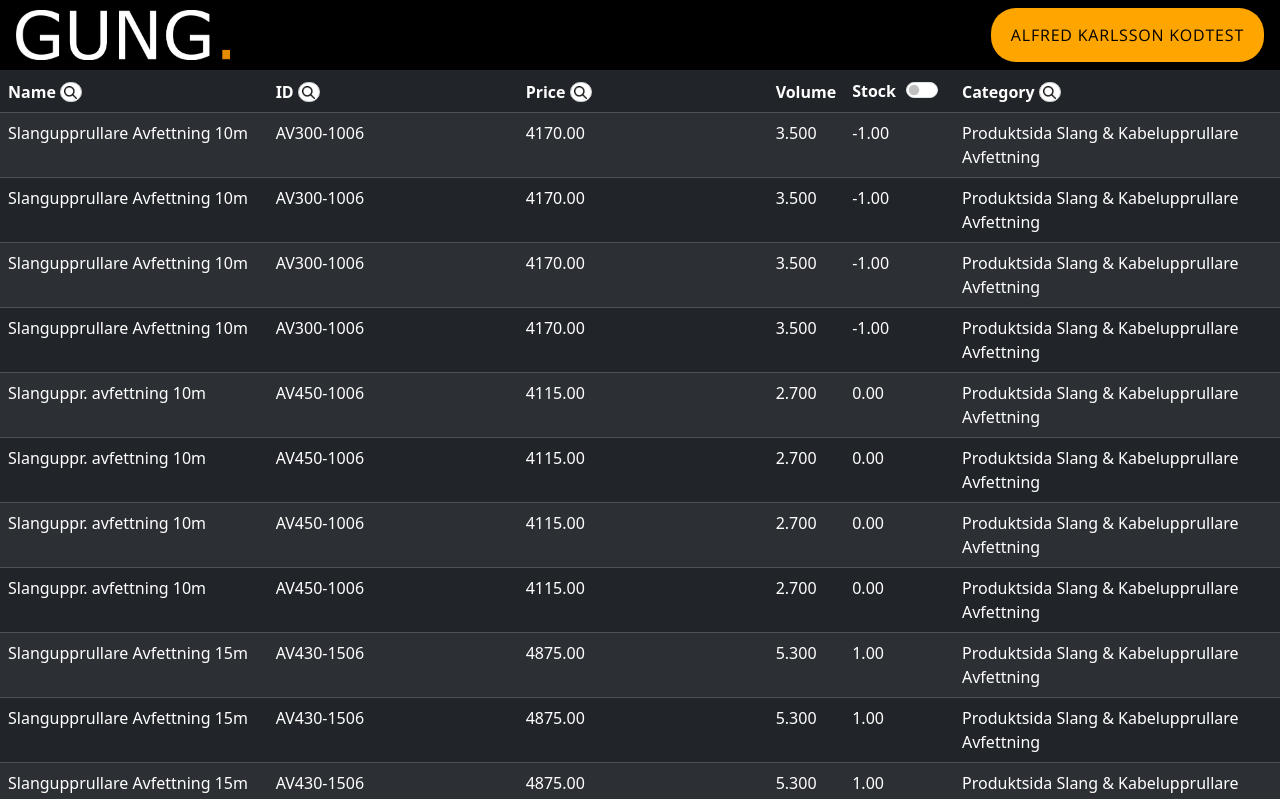
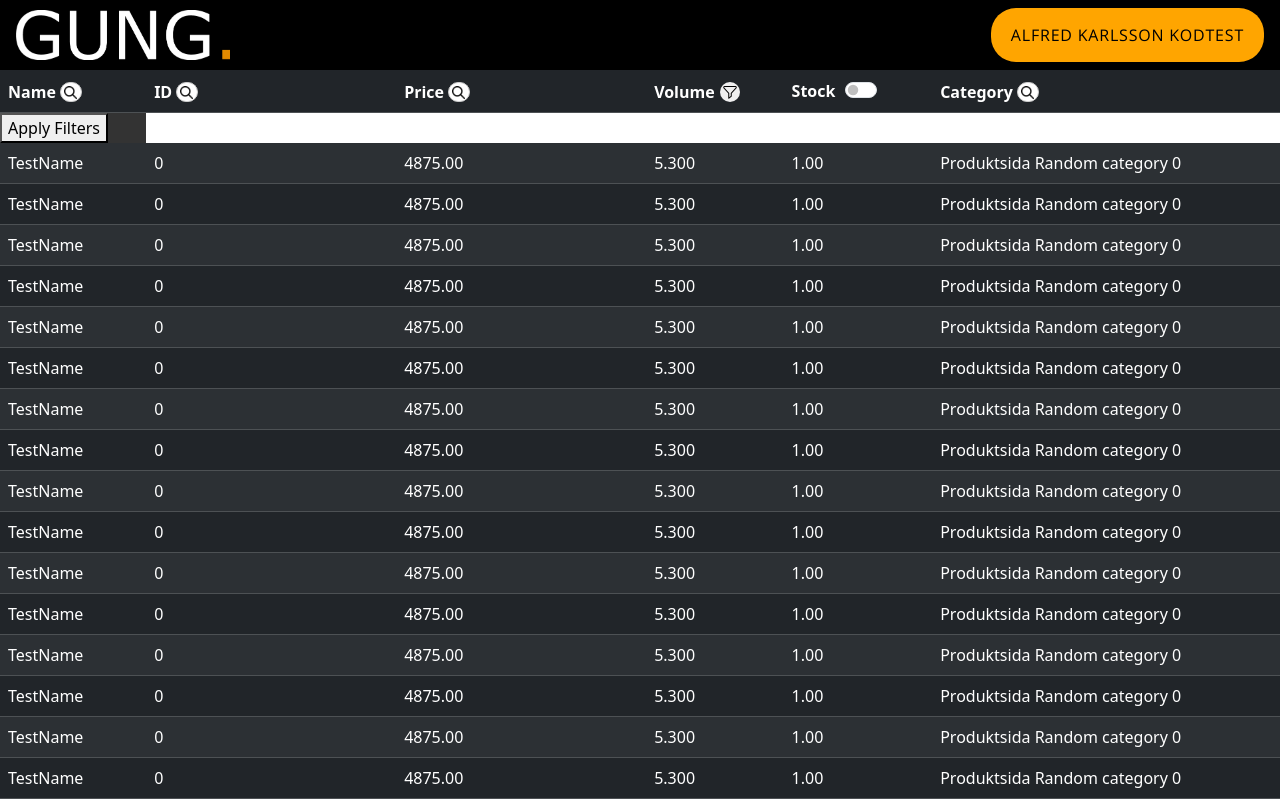
Before and after one commit to alfkar/gung, an Angular app in the folder gungtest/: page / in a window 1280 px wide. Shown: the top 799 px of the page. Built offline with nearby package versions, Linux system fonts and the light colour scheme.

Commit message:
fixed filter optimization

```diff
--- a/gungtest/package.json
+++ b/gungtest/package.json
@@ -10,6 +10,7 @@
   },
   "private": true,
   "dependencies": {
+    "@angular-slider/ngx-slider": "^15.0.0",
     "@angular/animations": "^17.2.0",
     "@angular/cdk": "^17.2.1",
     "@angular/common": "^17.2.0",
--- a/gungtest/src/app/app.component.ts
+++ b/gungtest/src/app/app.component.ts
@@ -22,8 +22,8 @@ export class AppComponent implements OnInit {
   numberOfRandomProducts = 5;
 
   constructor(private productService: ProductService, private categoryService: CategoryService) {
-    this.categories = this.categoryService.getCategories();
-    //this.categories = this.categoryService.getAlotOfCategories();
+    //this.categories = this.categoryService.getCategories();
+    this.categories = this.categoryService.getAlotOfCategories();
   }
   ngOnInit() {
     this.categories.subscribe(categories => {
--- a/gungtest/src/app/table/table.component.css
+++ b/gungtest/src/app/table/table.component.css
@@ -28,6 +28,47 @@ th:nth-child(2), th:nth-child(3) {
 .form-switch{
   width: auto;
 }
+
+.popup-container {
+  position: relative;
+}
+.icon-button {
+  width: 20px;
+  height: 20px;
+  background-image: url('../../assets/filter.png');
+  background-size: 16px;
+  background-position: center;
+  background-repeat: no-repeat; /* Prevent the background image from repeating */
+  border: none;
+  border-radius: 10px;
+  cursor: pointer;
+  margin-left: 5px;
+}
+.popup {
+  position: absolute;
+  top: 30px; /* Adjust as needed */
+  left: 50%;
+  transform: translateX(-50%);
+  background-color: white;
+  border-radius: 20px;
+  border: 1px solid black;
+  padding: 5px;
+  width: 200px;
+  z-index: 999;
+}
+
+.volume-range {
+  background-color: white;
+  border: 1px solid #ccc;
+  outline: none;
+  border-radius: 13px;
+  width: 100%; /* Adjust width as needed */
+  height: 30px;
+  padding-left: 7px;
+  margin-bottom: 10px; /* Adjust margin as needed */
+}
+
+
 .search-click {
   background: url("../../assets/search.png") no-repeat left scroll;
   background-color: white;
@@ -47,7 +88,7 @@ th:nth-child(2), th:nth-child(3) {
 
 .search-click:hover,
 .search-click:focus,
-input:not(.form-check-input):not(:placeholder-shown) {
+input:not(.volume-range):not(.form-check-input):not(:placeholder-shown) {
   width: 150px; /* Ensure the width stays expanded */
 }
 
--- a/gungtest/src/app/table/table.component.html
+++ b/gungtest/src/app/table/table.component.html
@@ -1,25 +1,33 @@
 
-<div>
+<div *ngIf="!alotOfData">
   <cdk-virtual-scroll-viewport itemSize="10" minBufferPx="200" class="viewport">
     <div class="table-container">
     <table class="table table-striped table-dark">
       <thead>
         <tr>
           <th>Name
-            <input type="text" class="search-click" placeholder="" id="nameFilter" [(ngModel)]="nameFilter" (input)="applyFilters(nameFilter, categoryFilter, idFilter, priceFilter)">
+            <input type="text" class="search-click" placeholder="" id="nameFilter" [(ngModel)]="nameFilter" (input)="applyFilters()">
           </th>
           <th>ID
-          <input type="text" class="search-click" placeholder="" id="idFilter" [(ngModel)]="idFilter" (input)="applyFilters(nameFilter, categoryFilter, idFilter, priceFilter)">
+          <input type="text" class="search-click" placeholder="" id="idFilter" [(ngModel)]="idFilter" (input)="applyFilters()">
           </th>
           <th>Price
-          <input type="number" class="search-click" placeholder="" id="priceFilter" [(ngModel)]="priceFilter" (input)="applyFilters(nameFilter, categoryFilter, idFilter, priceFilter)">
+          <input type="number" class="search-click" placeholder="" id="priceFilter" [(ngModel)]="priceFilter" (input)="applyFilters()">
           </th>
           <th (click)="sortProductsByVolume()">
+           <div class="d-flex align-items-center">
             Volume
             <span *ngIf="sortingStates['volume'] === 'ascending'">&#x25B2;</span>
             <span *ngIf="sortingStates['volume'] === 'descending'">&#x25BC;</span>
+            <button class="icon-button" (click)="togglePopup($event)"></button> <!-- Pass the event -->
+            <div class="popup-container" (click)="$event.stopPropagation()">
+             <div class="popup" *ngIf="showPopup" >
+               <input type="number" class="volume-range" placeholder="From" id="lowerBound" [(ngModel)]="lowerbound" (input)="applyFilters()">
+               <input type="number" class="volume-range" placeholder="To" id="upperBound" [(ngModel)]="upperbound" (input)="applyFilters()">
+             </div>
+            </div>
+          </div>
           </th>
-
           <th>
             <div class="d-flex align-items-center">
               <div class="header-content" (click)="sortProductsByStock()">
@@ -27,8 +35,8 @@
                 <span *ngIf="sortingStates['stock'] === 'ascending'">&#x25B2;</span>
                 <span *ngIf="sortingStates['stock'] === 'descending'">&#x25BC;</span>
               </div>
-    <div class="form-check form-switch ml-2">
-      <input class="form-check-input" type="checkbox" role="switch" id="inStockCheckbox" (change)="toggleInStockFilter()" [checked]="showOnlyInStock">
+              <div class="form-check form-switch ml-2" (click)="$event.stopPropagation()">
+                <input class="form-check-input" type="checkbox" role="switch" id="inStockCheckbox" (change)="toggleInStockFilter()" [checked]="showOnlyInStock" >
               </div>
             </div>
           </th>
@@ -37,7 +45,7 @@
              Category
             <span *ngIf="sortingStates['category'] === 'ascending'">&#x25B2;</span>
             <span *ngIf="sortingStates['category'] === 'descending'">&#x25BC;</span>
-            <input type="text" class="search-click" placeholder="" id="categoryFilter" [(ngModel)]="categoryFilter" (input)="applyFilters(nameFilter, categoryFilter, idFilter, priceFilter)" (click)="$event.stopPropagation()">
+            <input type="text" class="search-click" placeholder="" id="categoryFilter" [(ngModel)]="categoryFilter" (input)="applyFilters()" (click)="$event.stopPropagation()">
           </th>
         </tr>
       </thead>
@@ -57,3 +65,70 @@
     </div>
   </cdk-virtual-scroll-viewport>
 </div>
+
+<div *ngIf="alotOfData">
+  <cdk-virtual-scroll-viewport itemSize="10" minBufferPx="200" class="viewport">
+    <div class="table-container">
+    <table class="table table-striped table-dark">
+      <thead>
+        <tr>
+          <th>Name
+            <input type="text" class="search-click" placeholder="" id="nameFilter" [(ngModel)]="nameFilter">
+          </th>
+          <th>ID
+          <input type="text" class="search-click" placeholder="" id="idFilter" [(ngModel)]="idFilter" >
+          </th>
+          <th>Price
+          <input type="number" class="search-click" placeholder="" id="priceFilter" [(ngModel)]="priceFilter">
+          </th>
+          <th (click)="sortProductsByVolume()">
+           <div class="d-flex align-items-center">
+            Volume
+            <span *ngIf="sortingStates['volume'] === 'ascending'">&#x25B2;</span>
+            <span *ngIf="sortingStates['volume'] === 'descending'">&#x25BC;</span>
+            <button class="icon-button" (click)="togglePopup($event)"></button> <!-- Pass the event -->
+            <div class="popup-container" (click)="$event.stopPropagation()">
+             <div class="popup" *ngIf="showPopup" >
+               <input type="number" class="volume-range" placeholder="From" id="lowerBound" [(ngModel)]="lowerbound">
+               <input type="number" class="volume-range" placeholder="To" id="upperBound" [(ngModel)]="upperbound">
+             </div>
+            </div>
+          </div>
+          </th>
+          <th>
+            <div class="d-flex align-items-center">
+              <div class="header-content" (click)="sortProductsByStock()">
+                Stock
+                <span *ngIf="sortingStates['stock'] === 'ascending'">&#x25B2;</span>
+                <span *ngIf="sortingStates['stock'] === 'descending'">&#x25BC;</span>
+              </div>
+              <div class="form-check form-switch ml-2" (click)="$event.stopPropagation()">
+                <input class="form-check-input" type="checkbox" role="switch" id="inStockCheckbox" (change)="toggleInStockFilter()" [checked]="showOnlyInStock" >
+              </div>
+            </div>
+          </th>
+          <th (click)="sortProductsByCategory()">
+             Category
+            <span *ngIf="sortingStates['category'] === 'ascending'">&#x25B2;</span>
+            <span *ngIf="sortingStates['category'] === 'descending'">&#x25BC;</span>
+            <input type="text" class="search-click" placeholder="" id="categoryFilter" [(ngModel)]="categoryFilter" (click)="$event.stopPropagation()">
+          </th>
+        </tr>
+        <button (click)="applyFilters()">Apply Filters</button>
+      </thead>
+      <tbody>
+        <ng-container >
+          <tr *cdkVirtualFor="let product of products" scope="row">
+            <td>{{ product.name }}</td>
+            <td>{{ product.id}}</td>
+            <td>{{ product.extra.AGA.PRI}}</td>
+            <td>{{ product.extra.AGA.VOL}}</td>
+            <td>{{ product.extra.AGA.LGA}}</td>
+            <td>{{ product.categoryName}}</td>
+          </tr>
+        </ng-container>
+      </tbody>
+    </table>
+    </div>
+  </cdk-virtual-scroll-viewport>
+</div>
--- a/gungtest/src/app/table/table.component.ts
+++ b/gungtest/src/app/table/table.component.ts
@@ -4,13 +4,14 @@ import { ScrollingModule, CdkVirtualScrollViewport } from '@angular/cdk/scrollin
 import { ProductWithCategory } from '../app.component';
 import { MatProgressSpinnerModule } from '@angular/material/progress-spinner';
 import { FormsModule } from '@angular/forms';
+import {MatSliderModule} from '@angular/material/slider';
 @Component({
   selector: 'app-table',
   standalone: true,
   templateUrl: './table.component.html',
   styleUrls: ['./table.component.css'],
   changeDetection: ChangeDetectionStrategy.Default,
-  imports: [CommonModule, ScrollingModule, CdkVirtualScrollViewport, MatProgressSpinnerModule, FormsModule]
+  imports: [CommonModule, ScrollingModule, CdkVirtualScrollViewport, MatProgressSpinnerModule, FormsModule, MatSliderModule]
 })
 
 export class TableComponent implements OnInit {
@@ -23,12 +24,25 @@ export class TableComponent implements OnInit {
   idFilter: string = '';
   priceFilter: number;
   showOnlyInStock: boolean = false;
+  showPopup: boolean = false;
+  lowerbound: number;
+  upperbound: number;
+  alotOfData: boolean = false;
+  threshold: number = 1000;
   constructor() {}
 
   ngOnInit() {
     this.defaultState = [...this.products];
     console.log('Received products:', this.products);
     this.initializeSortingStates(); // Initialize sorting states
+    if(this.defaultState.length > this.threshold){
+      this.alotOfData = true;
+    }
+  }
+
+  togglePopup(event: Event) {
+    event.stopPropagation(); // Stop the propagation of the click event
+    this.showPopup = !this.showPopup;
   }
 
   initializeSortingStates() {
@@ -36,55 +50,59 @@ export class TableComponent implements OnInit {
     this.sortingStates['stock'] = 'neutral'; // Initialize stock sorting state
     this.sortingStates['category'] = 'neutral';
   }
-  applyFilters(name: string, category: string, id: string, price: number) {
-    if(!name && !category && !id && !price && !this.showOnlyInStock){
-      this.products = [...this.defaultState];
-      return;
+
+    applyFilters() {
+      // Apply filters based on current filter settings
+      let filteredProducts = this.defaultState.slice(); // Copy the original products array
+      // Apply filters based on the current filter settings
+      filteredProducts = filteredProducts.filter(product =>
+        this.filterInStock(product) &&
+        this.filterByVolume(product, this.lowerbound, this.upperbound) &&
+        this.filterByName(product, this.nameFilter) &&
+        this.filterByCategory(product, this.categoryFilter) &&
+        this.filterById(product, this.idFilter) &&
+        this.filterByPrice(product, this.priceFilter)
+      );
+
+      // Update the displayed products
+      this.products = filteredProducts;
     }
-    let filteredByName = this.filterByName(name);
-    let filteredByCategory = this.filterByCategory(category);
-    let filteredById = this.filterById(id);
-    let filteredByPrice = this.filterByPrice(price);
-    let filteredByStock = this.filterInStock();
-    // Intersect filtered arrays to get the final result
-    this.products= this.intersectArrays(filteredByName, filteredByCategory, filteredById, filteredByPrice, filteredByStock);
+
+    filterInStock(product: ProductWithCategory): boolean {
+      return !this.showOnlyInStock || (product.extra && product.extra.AGA && Number(product.extra.AGA.LGA) > 0);
+    }
+
+    filterByVolume(product: ProductWithCategory, lowerbound: number, upperbound: number): boolean {
+      lowerbound = lowerbound || 0; // Default lowerbound to 0 if not provided
+      upperbound = upperbound || Number.MAX_VALUE; // Default upperbound to max value if not provided
+
+      return product.extra && product.extra.AGA && product.extra.AGA.VOL &&
+        Number(product.extra.AGA.VOL) >= lowerbound && Number(product.extra.AGA.VOL) <= upperbound;
+    }
+
+    filterByName(product: ProductWithCategory, name: string): boolean {
+      return !name || product.name.toLowerCase().includes(name.toLowerCase());
+    }
+
+
+    filterByCategory(product: ProductWithCategory, category: string): boolean {
+      if (!category) {
+        return true; // Return true to include all products when category is not provided
+      } else {
+        return (product.categoryName && product.categoryName.toLowerCase().includes(category.toLowerCase())) || false;
+      }
+    }
+
+    filterById(product: ProductWithCategory, id: string): boolean {
+      return !id || product.id.toLowerCase().includes(id.toLowerCase());
+    }
+
+    filterByPrice(product: ProductWithCategory, price: number): boolean {
+      return !price || (product.extra && product.extra.AGA && product.extra.AGA.PRI && Number(product.extra.AGA.PRI) >= price);
+    }
+    toggleInStockFilter(){
   }
-  filterInStock(): ProductWithCategory[]{
-    if(!this.showOnlyInStock) return this.defaultState;
-    return this.defaultState.filter(product =>
-    product.extra && product.extra.AGA && Number(product.extra.AGA.LGA) > 0
-    );
-  }
-  toggleInStockFilter(){
-    this.showOnlyInStock = !this.showOnlyInStock;
-    this.applyFilters(this.nameFilter, this.categoryFilter, this.idFilter, this.priceFilter);
-  }
-
-  filterByName(name: string): ProductWithCategory[] {
-    if (!name) return this.defaultState; // If volume is empty, return all products
-    return this.defaultState.filter(product =>
-      product.name.toString().toLowerCase().includes(name.toLowerCase())
-    );
-  }
-  filterByCategory(category: string): ProductWithCategory[] {
-    if (!category) return this.defaultState; // If category is empty, return all products
-    return this.defaultState.filter(product =>
-      product.categoryName && product.categoryName.toLowerCase().includes(category.toLowerCase())
-    );
-  }
-  filterById(id: string): ProductWithCategory[] {
-    if (!id) return this.defaultState; // If category is empty, return all products
-    return this.defaultState.filter(product =>
-      product.id.toLowerCase().includes(id.toLowerCase())
-    );
-  }
-  filterByPrice(price: number): ProductWithCategory[] {
-    if (!price) return this.defaultState; // If price is empty, return all products
-    return this.defaultState.filter(product =>
-      product.extra && product.extra.AGA && product.extra.AGA.PRI && Number(product.extra.AGA.PRI) >= price
-    );
-  }
-  intersectArrays(...arrays: ProductWithCategory[][]): ProductWithCategory[] {
+    intersectArrays(...arrays: ProductWithCategory[][]): ProductWithCategory[] {
     // Intersect arrays to get the common elements
     if (arrays.length === 0) return [];
     if (arrays.length === 1) return arrays[0];
--- a/gungtest/src/index.html
+++ b/gungtest/src/index.html
@@ -7,6 +7,7 @@
   <meta name="viewport" content="width=device-width, initial-scale=1">
   <link rel="icon" type="image/x-icon" href="favicon.ico">
   <link href="https://fonts.googleapis.com/css?family=Open+Sans" rel="stylesheet">
+  <link rel="stylesheet" href="https://cdnjs.cloudflare.com/ajax/libs/font-awesome/4.7.0/css/font-awesome.min.css">
 </head>
 <body>
   <app-root></app-root>
```
Also changed, not shown: 1 other file (tests, documents, lock files or other folders). Lines whose indentation alone changed are shown as unchanged.
